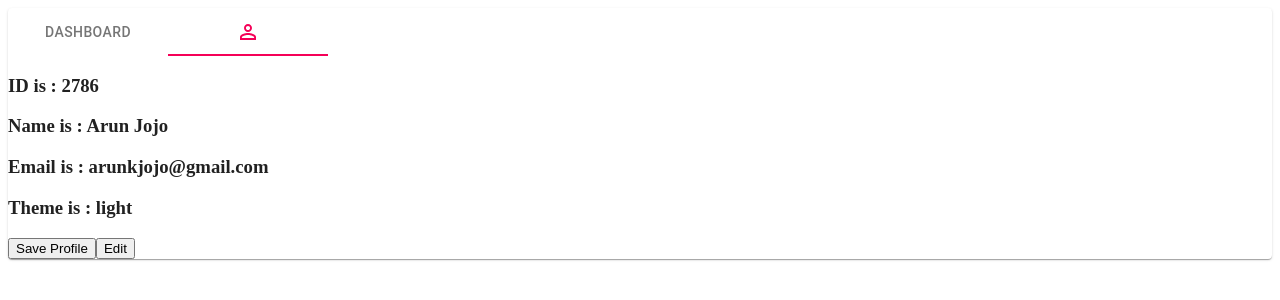
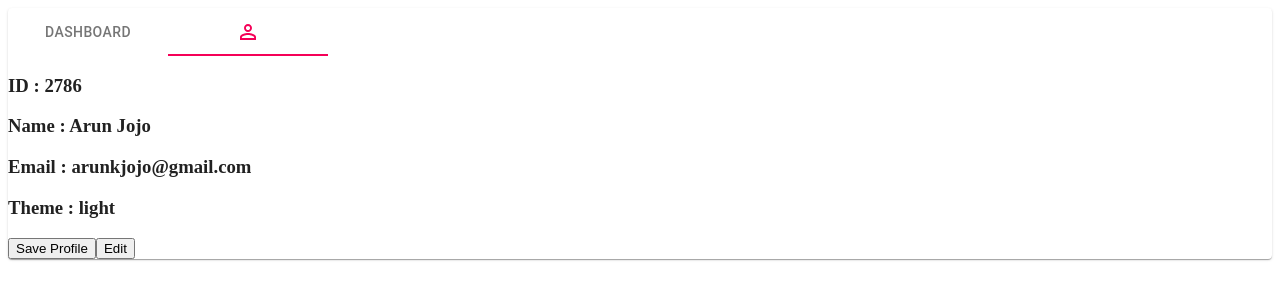
Before and after one commit to arunkjojo/react-o3sjkk, a React (Create React App) app: page / in a window 1280 px wide. Both pictures are taken after a click on the tab 248 px from the left and 32 px from the top of the page. Shown: the top 300 px of the page. Built offline with nearby package versions, Linux system fonts and the light colour scheme.

Commit message:
1 file modified

```diff
--- a/src/Components/MyAccount.js
+++ b/src/Components/MyAccount.js
@@ -18,10 +18,10 @@ export const MyAccount = () => {
   };
   return (
     <div className="userData">
-      <h3>ID is : {id}</h3>
-      <h3>Name is : {name}</h3>
-      <h3>Email is : {email}</h3>
-      <h3>Theme is : {theme}</h3>
+      <h3>ID : {id}</h3>
+      <h3>Name : {name}</h3>
+      <h3>Email : {email}</h3>
+      <h3>Theme : {theme}</h3>
       <button onClick={saveProfile}>Save Profile</button>
       <button>Edit</button>
     </div>
```
